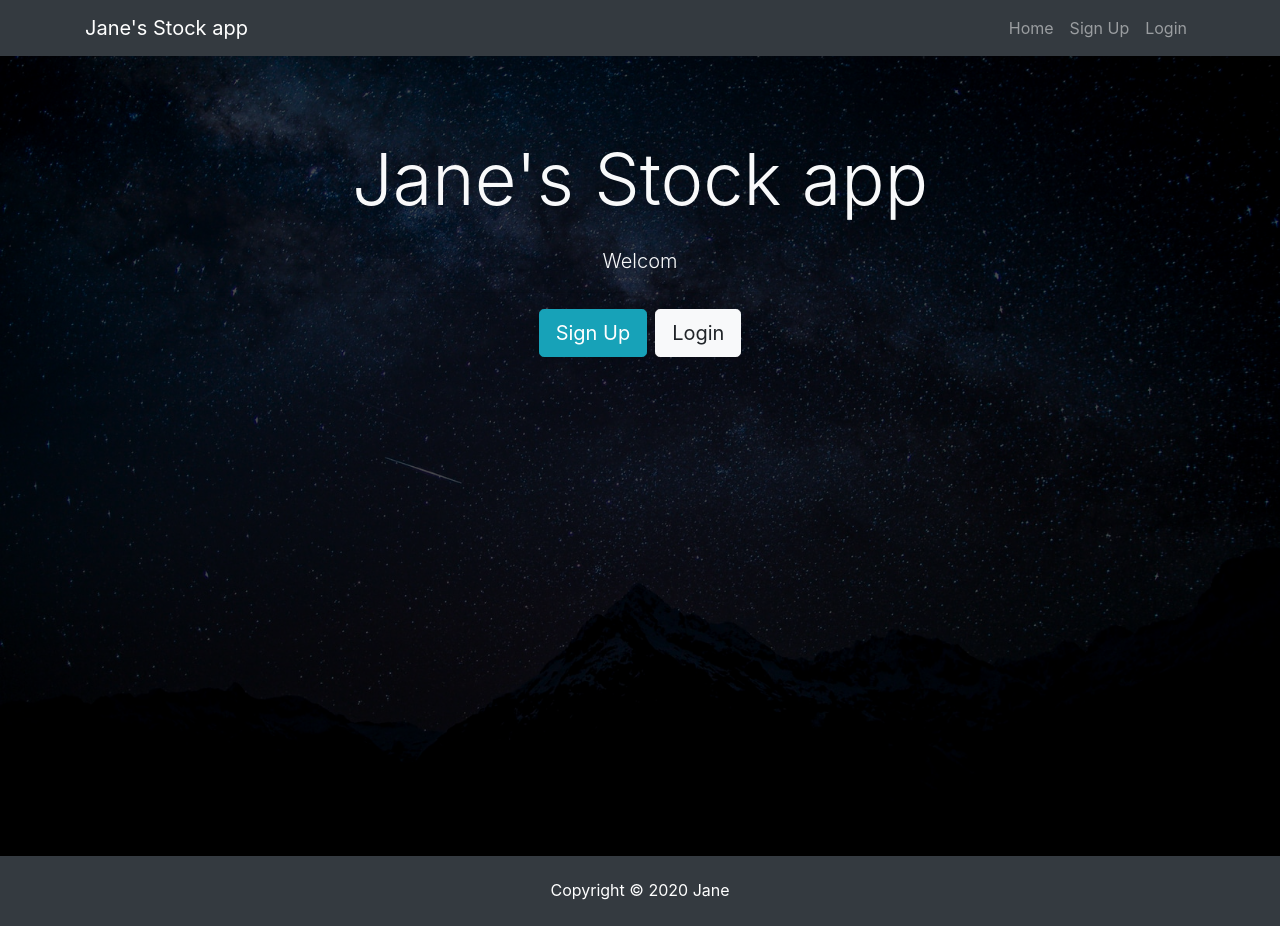
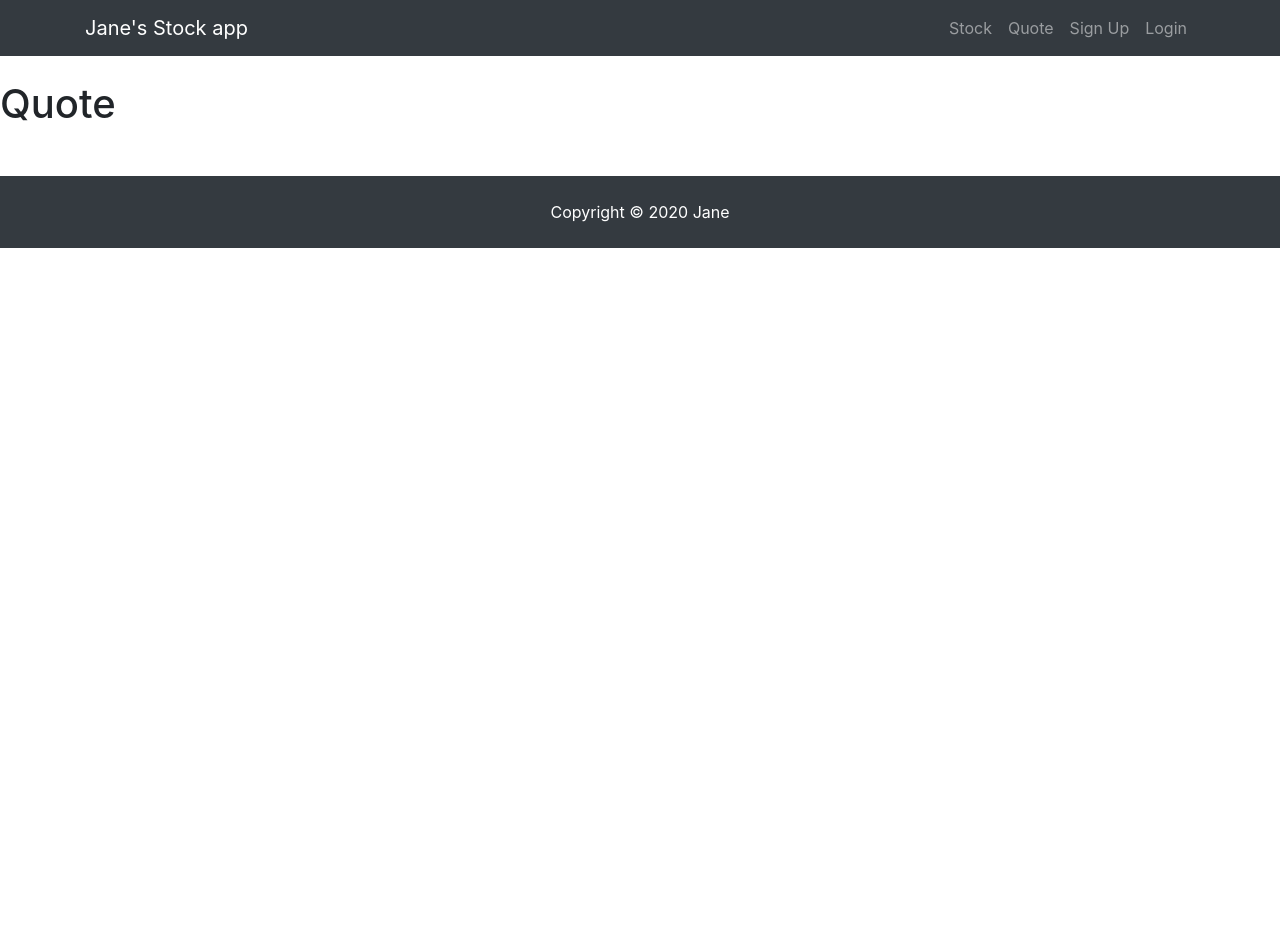
Before and after one commit to jane-git/stockapp, a React (Create React App) app: page /quote in a window 1280 px wide. After the commit the page ends 800 px from the top, so only its background shows below. Built offline with nearby package versions, Linux system fonts and the light colour scheme.

Commit message:
react router

```diff
--- a/package.json
+++ b/package.json
@@ -8,6 +8,7 @@
     "@testing-library/user-event": "^7.2.1",
     "react": "^16.13.1",
     "react-dom": "^16.13.1",
+    "react-router-dom": "^5.2.0",
     "react-scripts": "3.4.1"
   },
   "scripts": {
--- a/src/App.js
+++ b/src/App.js
@@ -1,23 +1,39 @@
-import React from 'react';
+import React, { Component } from 'react';
+import { BrowserRouter as Router, Route} from 'react-router-dom';
+
 import Footer from './componets/layout/Footer';
 import Navbar from './componets/layout/Navbar';
 import Landing from './componets/layout/Landing';
-
+import Stock from './componets/screens/Stock';
+import Quote from './componets/screens/Quote';
+import Register from './componets/screens/auth/Register';
+import Login from './componets/screens/auth/Login';
 
 import './App.css';
 
-function App() {
-  return (
-    <div className="App">
-        <Navbar/>
-        <Landing/>
+class App extends Component {
+    render() {
+      return (
+        <Router>
+          <div className="App">
+            <Navbar />
+            <Route exact path="/" component={Landing} />
+            <div className="Container">
+              <Route exact path="/stock" component={Stock}/>
+              <Route exact path="/quote" component={Quote}/>
+              <Route exact path="/register" component={Register}/>
+              <Route exact path="/login" component={Login}/>
+            </div>
+            <Footer/>
+          </div>
+        </Router>
+
+      );
+    }
+}
 
 
 
-        <Footer/>
-    </div>
 
-  );
-}
 
 export default App;
--- a/src/componets/layout/Landing.js
+++ b/src/componets/layout/Landing.js
@@ -1,4 +1,5 @@
 import React, { Component } from 'react';
+import { Link } from 'react-router-dom';
 
 class Landing extends Component {
     render() {
@@ -14,12 +15,12 @@ class Landing extends Component {
                                     Welcom
                                 </p>
                                 <hr />
-                                <a href="register.html" className="btn btn-lg btn-info mr-2">
+                                <Link to="register" className="btn btn-lg btn-info mr-2">
                                     Sign Up
-                                </a>
-                                <a href="login.html" className="btn btn-lg btn-light">
+                                </Link>
+                                <Link to="login" className="btn btn-lg btn-light">
                                     Login
-                                </a>
+                                </Link>
                             </div>
                         </div>
                     </div>
--- a/src/componets/layout/Navbar.js
+++ b/src/componets/layout/Navbar.js
@@ -1,13 +1,15 @@
-import React, { Component } from 'react'
+import React, { Component } from 'react';
+import { Link } from 'react-router-dom';
+
 
 export default class Navbar extends Component {
     render() {
         return (
            <nav className="navbar navbar-expand-sm navbar-dark bg-dark mb-4">
                 <div className="container">
-                    <a className="navbar-brand" href="landing.html">
+                    <Link className="navbar-brand" to="/">
                         Jane's Stock app
-                    </a>
+                    </Link>
                     <button
                     className="navbar-toggler"
                     type="button"
@@ -18,22 +20,27 @@ export default class Navbar extends Component {
                 </button>
 
 
-                <div className="collapse navbar-collapse" id="mobile-nav">
+                    <div className="collapse navbar-collapse" id="mobile-nav">
                         <ul className="navbar-nav ml-auto">
                             <li className="nav-item">
-                                <a className="nav-link" href="home.html">
-                                    Home
-                                </a>
+                                <Link className="nav-link" to="stock">
+                                    Stock
+                                </Link>
                             </li>
                             <li className="nav-item">
-                                <a className="nav-link" href="register.html">
+                                <Link className="nav-link" to="quote">
+                                    Quote
+                                </Link>
+                            </li>
+                            <li className="nav-item">
+                                <Link className="nav-link" to="register">
                                     Sign Up
-                                </a>
+                                </Link>
                            </li>
                            <li className="nav-item">
-                              <a className="nav-link" href="login.html">
-                               Login
-                              </a>
+                              <Link className="nav-link" to="login">
+                                    Login
+                              </Link>
                             </li>
 
 
--- /dev/null
+++ b/src/componets/screens/Quote.js
@@ -0,0 +1,13 @@
+import React, { Component } from 'react'
+
+export default class Quote extends Component {
+    render() {
+        return (
+            <div>
+                <h1>
+                    Quote
+                </h1>
+            </div>
+        )
+    }
+}
--- /dev/null
+++ b/src/componets/screens/Stock.js
@@ -0,0 +1,13 @@
+import React, { Component } from 'react'
+
+export default class Stock extends Component {
+    render() {
+        return (
+            <div>
+                <h1>
+                    Stock
+                </h1>
+            </div>
+        )
+    }
+}
--- /dev/null
+++ b/src/componets/screens/auth/Login.js
@@ -0,0 +1,11 @@
+import React, { Component } from 'react'
+
+export default class Login extends Component {
+    render() {
+        return (
+            <div>
+                <h1>Login</h1>
+            </div>
+        )
+    }
+}
--- /dev/null
+++ b/src/componets/screens/auth/Register.js
@@ -0,0 +1,11 @@
+import React, { Component } from 'react'
+
+export default class Register extends Component {
+    render() {
+        return (
+            <div>
+                <h1>Register</h1>
+            </div>
+        )
+    }
+}
```
Also changed, not shown: 1 other file (tests, documents, lock files or other folders).
